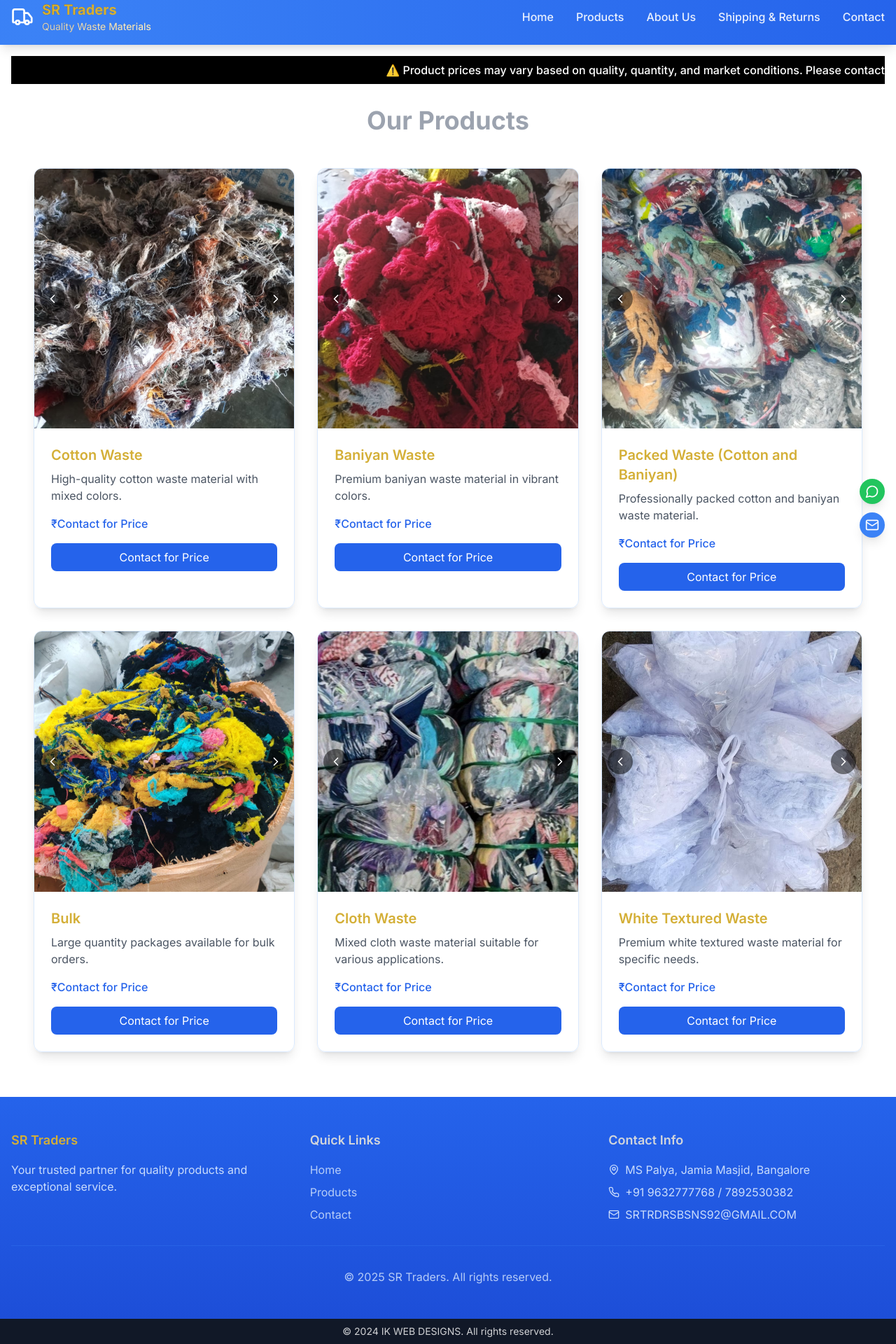
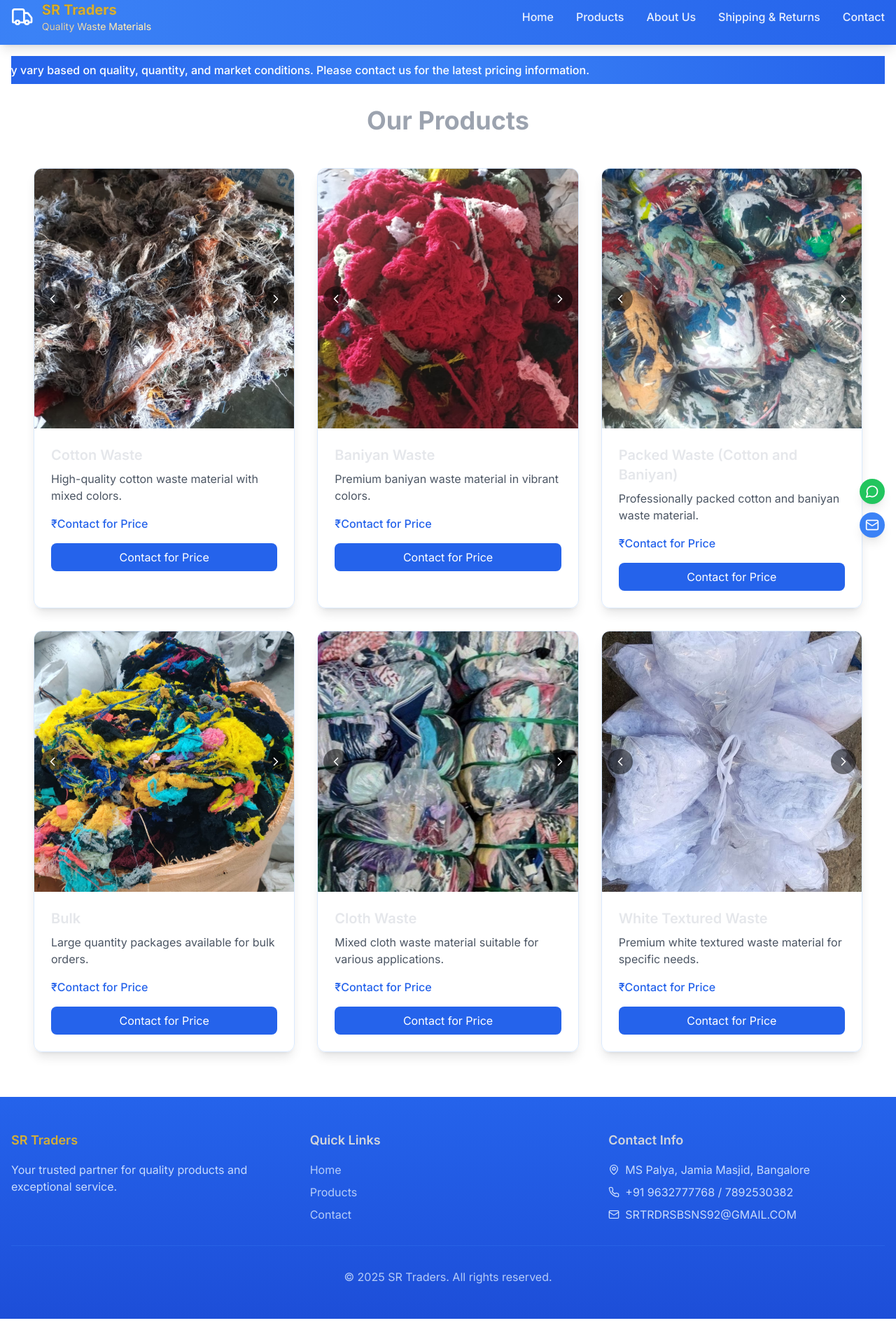
Before and after one commit to FRANNKENSTEINN/trader-space-hub, a React (Vite) app: page /products in a window 1280 px wide. Shown: the part 16-1936 px from the top of the page at 70% size. After the commit the page ends 1900 px from the top, so only its background shows below. Built offline with nearby package versions, Linux system fonts and the light colour scheme.

Commit message:
Remove watermark and revert product page merge
The commit addresses two issues: removal of a watermark and a rollback of the product page merge with the home page.

```diff
--- a/src/pages/Products.tsx
+++ b/src/pages/Products.tsx
@@ -1,3 +1,4 @@
+
 import Navbar from "../components/Navbar";
 import Footer from "../components/Footer";
 import FloatingContact from "../components/FloatingContact";
@@ -102,8 +103,8 @@ const Products = () => {
       <Navbar />
 
       <main className="flex-grow pt-24 pb-16 px-4">
-        <div className="w-full bg-black py-2 overflow-hidden mb-8">
-          <div className="animate-marquee whitespace-nowrap">
+        <div className="w-full bg-gradient-to-r from-blue-600 via-blue-500 to-blue-600 py-2 overflow-hidden mb-8">
+          <div className="animate-fast-marquee whitespace-nowrap">
             <span className="text-white font-medium inline-block px-4">
               ⚠️ Product prices may vary based on quality, quantity, and market conditions. Please contact us for the latest pricing information.
             </span>
@@ -141,7 +142,7 @@ const Products = () => {
                 </div>
 
                 <div className="p-6">
-                  <h2 className="text-xl font-semibold mb-2 text-[#D4AF37]">{product.name}</h2>
+                  <h2 className="text-xl font-semibold mb-2 animate-shimmer bg-clip-text text-transparent bg-gradient-to-r from-gray-200 via-silver to-gray-200">{product.name}</h2>
                   <p className="text-gray-600 mb-4">{product.description}</p>
                   <p className="text-blue-600 font-medium mb-4">{product.price}</p>
                   <a
@@ -161,9 +162,6 @@ const Products = () => {
 
       <FloatingContact />
       <Footer />
-      <div className="bg-gray-900 text-white/80 py-2 text-center text-sm">
-        <p>© 2024 IK WEB DESIGNS. All rights reserved.</p>
-      </div>
     </div>
   );
 };
```
